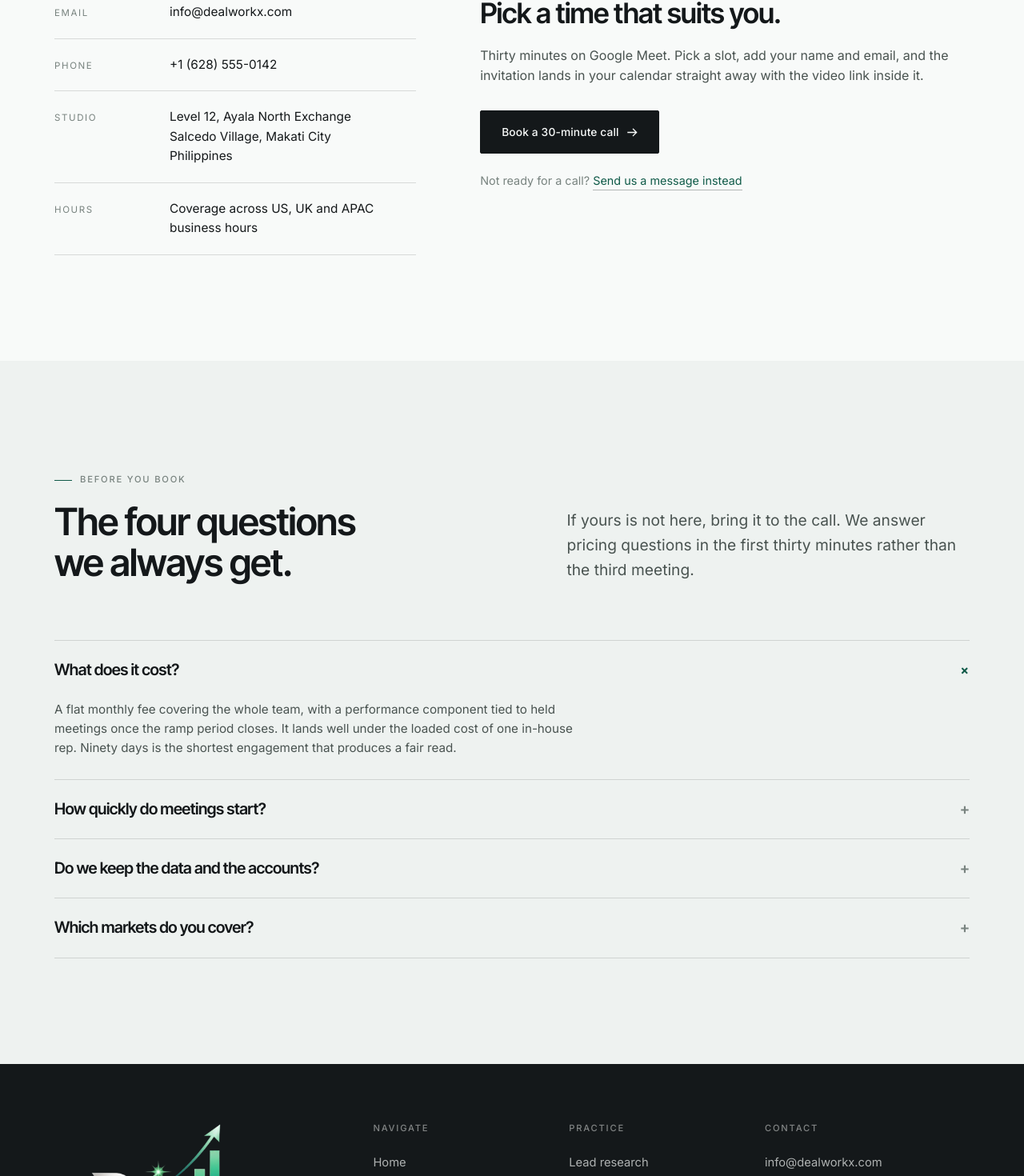
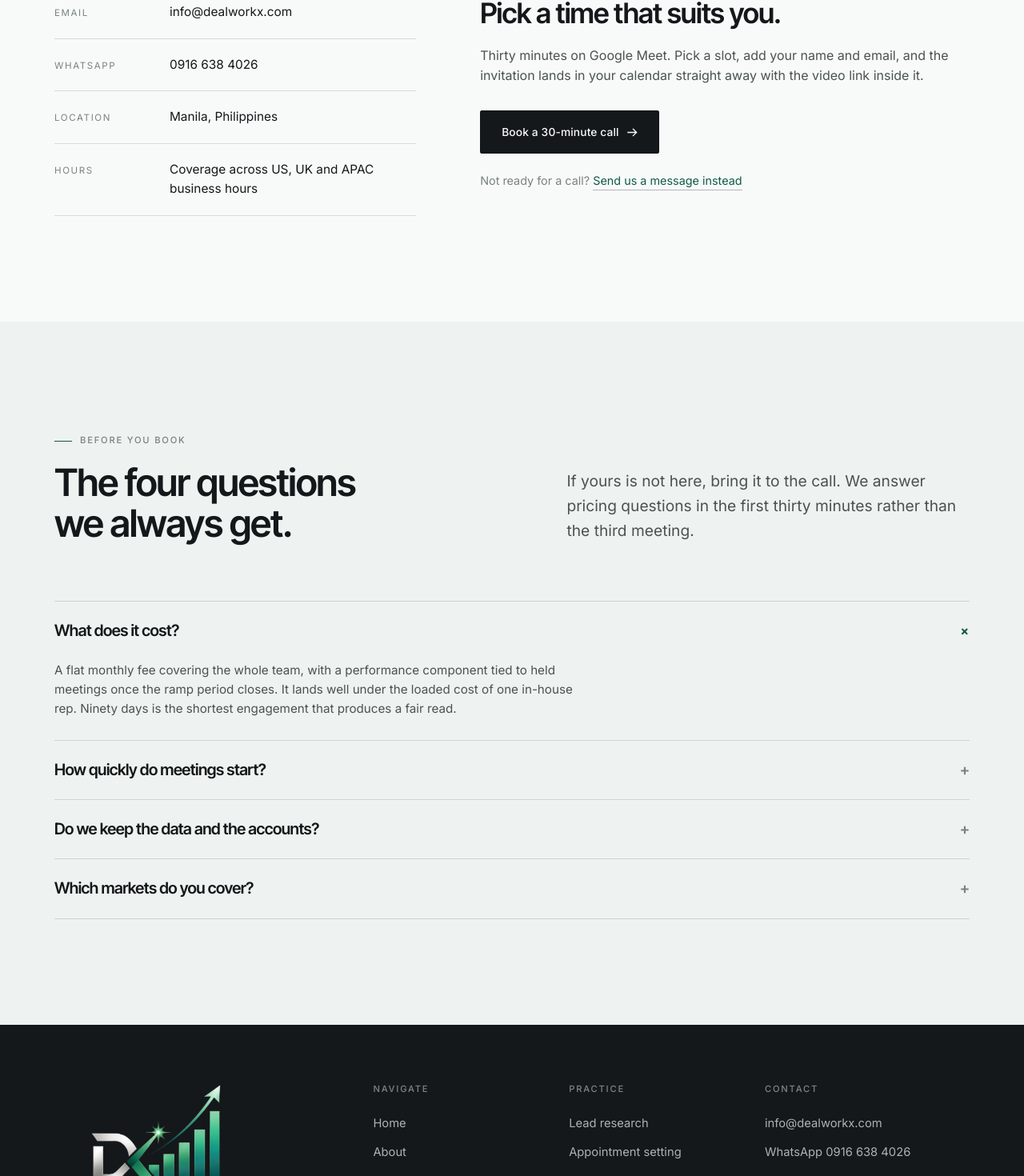
Before and after one commit to Walls2002/theHaub, a React (Vite) app: page /contact in a window 1280 px wide. Shown: the part 731-2201 px from the top of the page at 80% size. Built offline with nearby package versions, Linux system fonts and the light colour scheme; no server answers.

Commit message:
feat: update contact methods to use WhatsApp instead of phone, and adjust labels for clarity

```diff
--- a/src/components/Footer.jsx
+++ b/src/components/Footer.jsx
@@ -51,7 +51,9 @@ export default function Footer() {
                 <a href={`mailto:${site.contact.email}`}>{site.contact.email}</a>
               </li>
               <li>
-                <a href={`tel:${site.contact.phoneHref}`}>{site.contact.phone}</a>
+                <a href={site.contact.whatsappHref} target="_blank" rel="noreferrer">
+                  WhatsApp {site.contact.whatsapp}
+                </a>
               </li>
               <li>
                 <span>{site.contact.address.join(', ')}</span>
--- a/src/data/site.js
+++ b/src/data/site.js
@@ -40,9 +40,12 @@ export const site = {
 
   contact: {
     email: 'info@dealworkx.com',
-    phone: '+1 (628) 555-0142',
-    phoneHref: '+16285550142',
-    address: ['Level 12, Ayala North Exchange', 'Salcedo Village, Makati City', 'Philippines'],
+    // WhatsApp rather than a landline. wa.me wants the number in full
+    // international form with no plus, spaces or leading zero, so the local
+    // 0916 638 4026 becomes 639166384026.
+    whatsapp: '0916 638 4026',
+    whatsappHref: 'https://wa.me/639166384026',
+    address: ['Manila, Philippines'],
     hours: 'Coverage across US, UK and APAC business hours'
   },
   social: [
--- a/src/pages/Contact.jsx
+++ b/src/pages/Contact.jsx
@@ -47,13 +47,15 @@ export default function Contact() {
                   </span>
                 </div>
                 <div className="detail">
-                  <span className="field__label">Phone</span>
+                  <span className="field__label">WhatsApp</span>
                   <span className="detail__value">
-                    <a href={`tel:${site.contact.phoneHref}`}>{site.contact.phone}</a>
+                    <a href={site.contact.whatsappHref} target="_blank" rel="noreferrer">
+                      {site.contact.whatsapp}
+                    </a>
                   </span>
                 </div>
                 <div className="detail">
-                  <span className="field__label">Studio</span>
+                  <span className="field__label">Location</span>
                   <span className="detail__value">
                     {site.contact.address.map((line) => (
                       <span key={line} style={{ display: 'block' }}>
```
